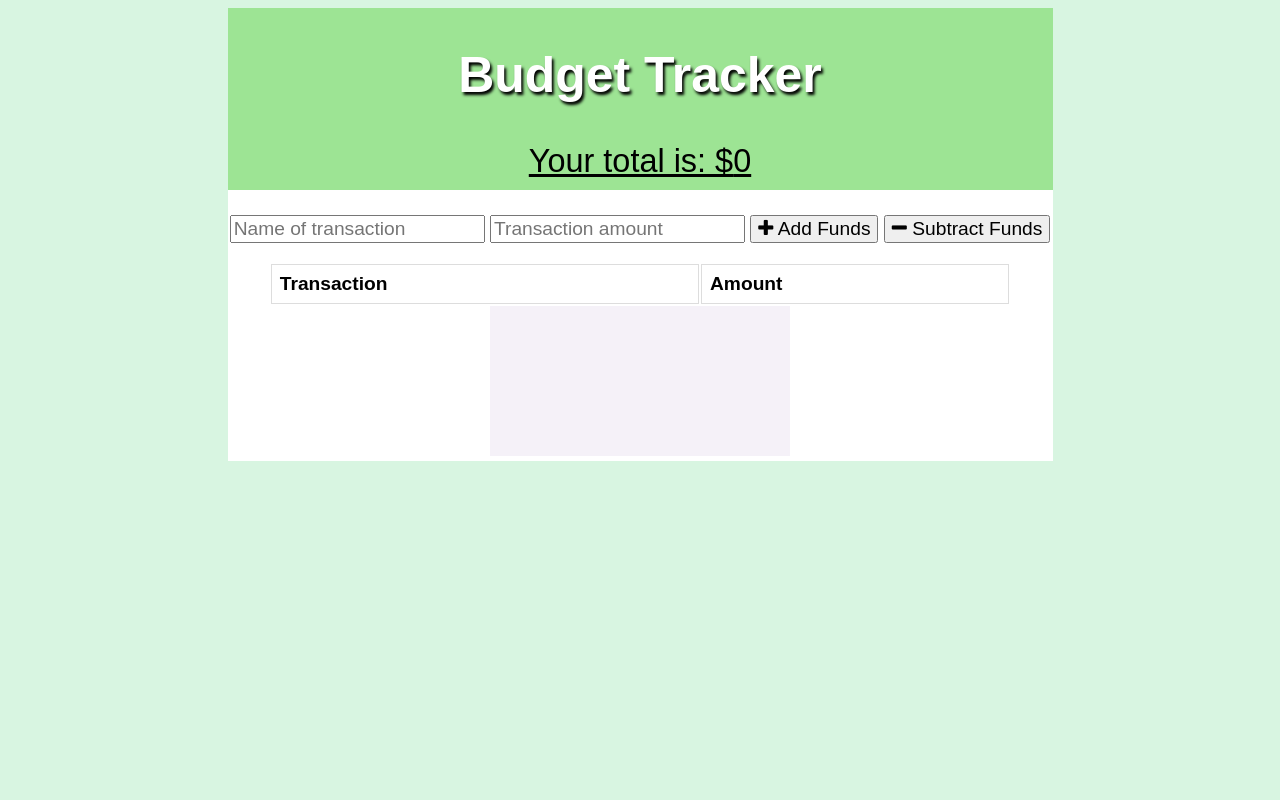
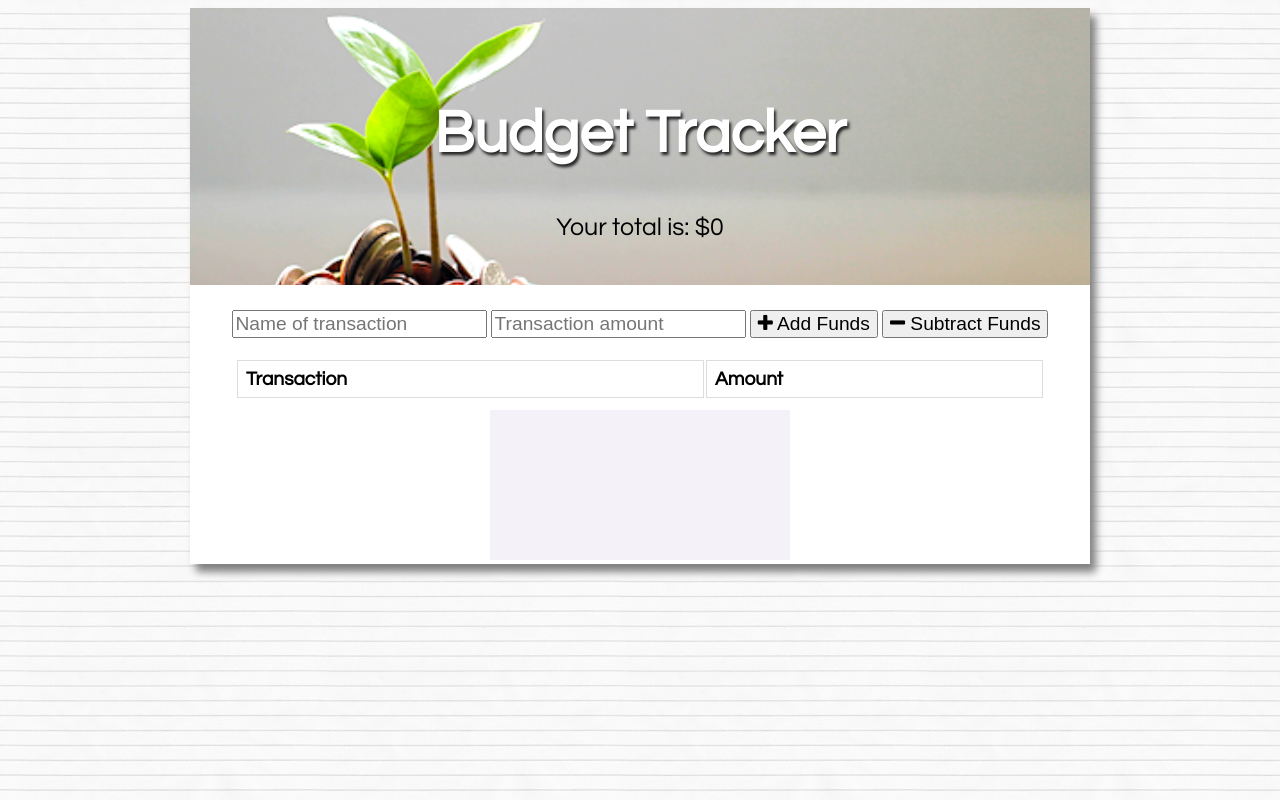
Before and after one commit to shelbypalumbo/Budget-Tracker, a website built with webpack: page public/index.html in a window 1280 px wide. Built offline with nearby package versions, Linux system fonts and the light colour scheme; files whose address does not match are found by name.

Commit message:
Changing README images, changed background images, added more styling

```diff
--- a/public/index.html
+++ b/public/index.html
@@ -6,7 +6,7 @@
   <meta http-equiv="X-UA-Compatible" content="ie=edge">
   <meta name="theme-color" content="#317EFB">
   <link rel="shortcut icon" href="icons/icon-192x192.png" type="image/x-icon">
-
+  <link href="https://fonts.googleapis.com/css2?family=Questrial&display=swap" rel="stylesheet">
   <link rel="stylesheet" href="https://stackpath.bootstrapcdn.com/font-awesome/4.7.0/css/font-awesome.min.css">
   <link rel="stylesheet" href="styles.css">
 
@@ -16,7 +16,7 @@
   <div class="wrapper">
     <div class="total">
         <h1>Budget Tracker</h1>
-      <div style="text-decoration: underline;  background-color: rgb(157, 228, 148); " class="total">Your total is: $<span id="total">0</span></div>
+      <div>Your total is: $<span id="total">0</span></div>
     </div>
 
     <div class="form">
--- a/public/service-worker.js
+++ b/public/service-worker.js
@@ -5,7 +5,9 @@ const FILES_TO_CACHE = [
   "./src/db.js",
   "/styles.css",
   "./dist/bundle.js",
-  "./dist/manifest.json"
+  "./dist/manifest.json",
+  "./images/lined_paper.png",
+  "./images/moneyTree.png"
 ];
 
 const STATIC_CACHE = "static-cache-v1";
--- a/public/styles.css
+++ b/public/styles.css
@@ -1,12 +1,15 @@
 body {
   font-size: 120%;
-  font-family: Arial;
-  background-color: rgb(216, 245, 225);
+  font-family: 'Questrial', sans-serif;
+  background-color: rgb(212, 245, 223);
+  background-image: url("./images/lined_paper.png");
 }
 
 h1 {
-    text-shadow: 2px 3px 3px black;
+    text-shadow: 2px 3px 3px rgb(39, 38, 38);
     color:white;
+    padding: 10px;
+    font-size: 45pt;
 }
 
 button, input {
@@ -34,15 +37,19 @@ tr:nth-child(even) {
 
 .wrapper {
   margin: 0 auto;
-  max-width: 825px;
+  max-width: 900px;
   text-align: center;
   background-color:white;
+  box-shadow: 6px 8px 8px gray;
 }
 
 .total {
+  background-image: url("./images/moneyTree.png");
+  background-size: cover;
+  background-image: no-repeat;
   background-color: rgb(157, 228, 148);
   font-size: 130%;
-  padding: 5px;
+  padding: 45px;
 }
 
 .form {
@@ -56,6 +63,7 @@ tr:nth-child(even) {
   overflow: auto;
   width: 90%;
   margin: 0 auto;
+  margin-bottom: 10px;
 }
 
 #myChart {
```
Also changed, not shown: README.md, public/images/add.png (deleted), public/images/addView.png (added), public/images/lined_paper.png (added), public/images/main.png (deleted), public/images/mainView.png (added), public/images/moneyTree.png (added).
